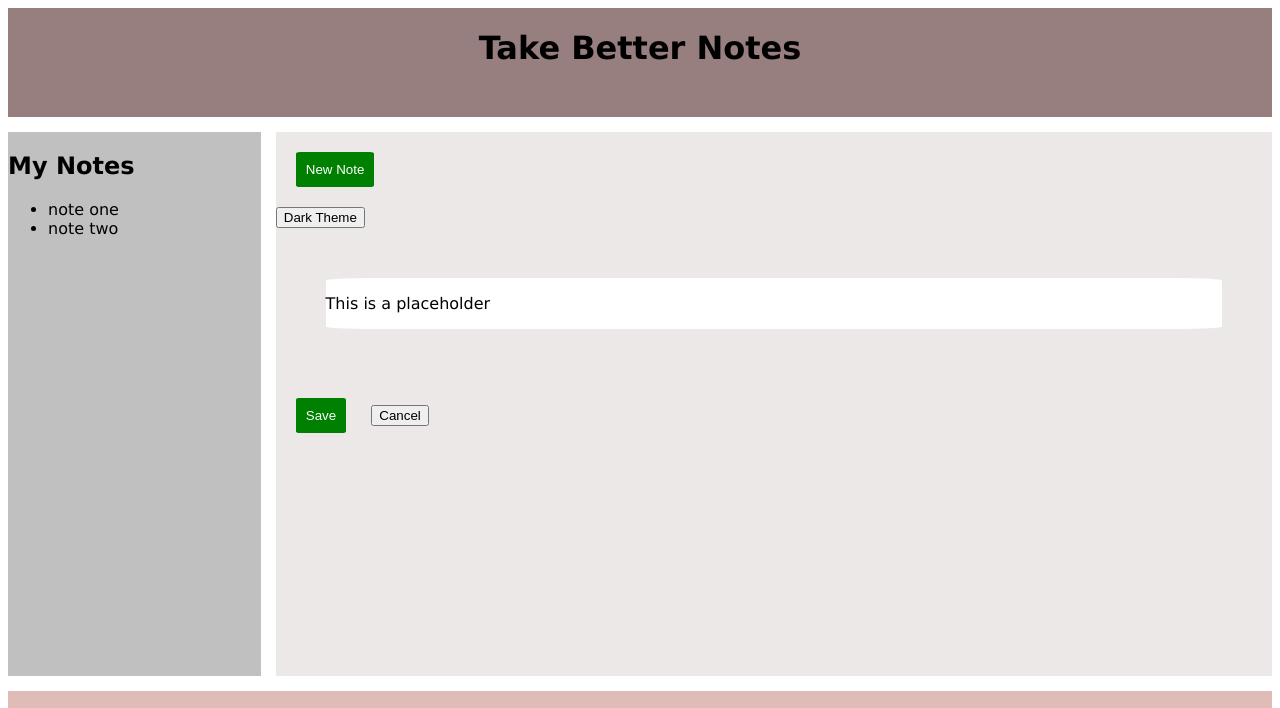
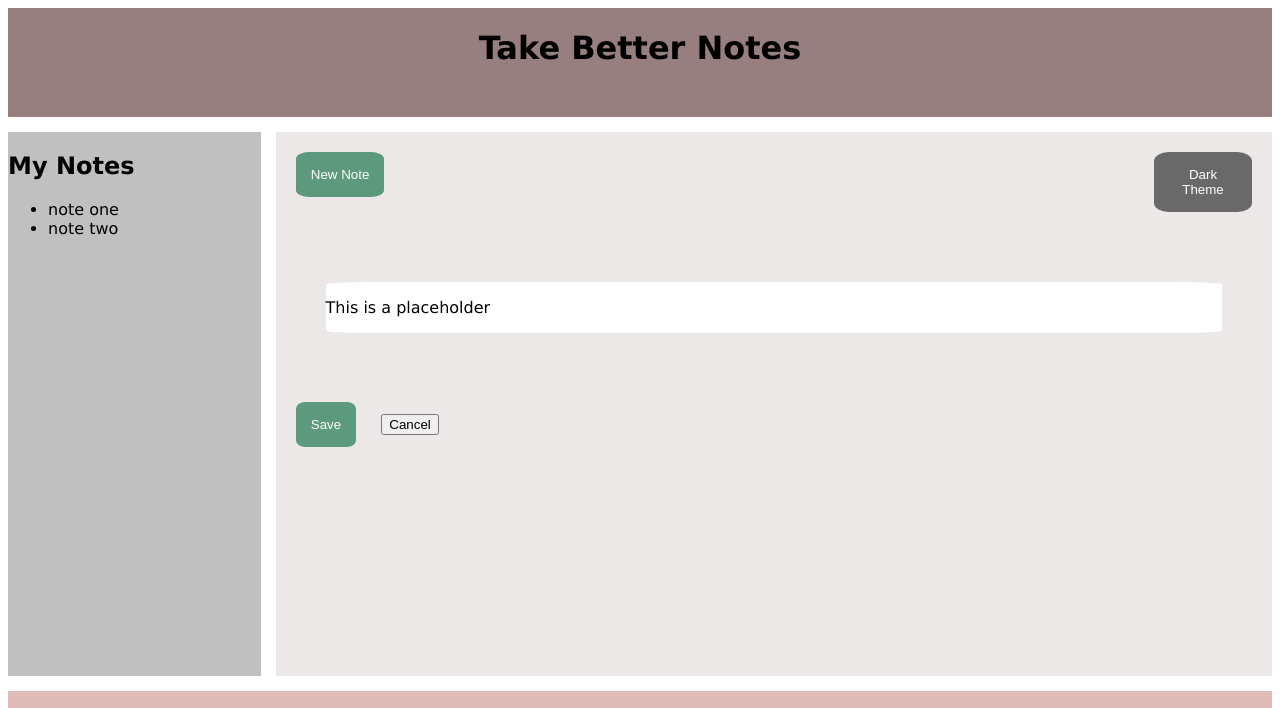
Before and after one commit to MeltedIceKing/Assignment1, a plain HTML site: page index.html in a window 1280 px wide. Shown: the top 708 px of the page. Drawn offline with Linux system fonts and the light colour scheme.

Commit message:
added a bit more functionality and css

```diff
--- a/index.html
+++ b/index.html
@@ -20,13 +20,15 @@
                     </ul>
                 </nav>
                 <main>
-                    <div class="smallest-flex">
+                    <div class="small-flex">
+                        <div class="smaller-flex">
                             <section class="section1">
                                 <button class="green-button">New Note</button>
                             </section>
                             <section class="section2">
                                 <button class="black-button">Dark Theme</button>
                             </section>
+                        </div>
                         <section class="section3">
                             <p> This is a placeholder</p>
                         </section>
--- a/stylesheets/stylesheet.css
+++ b/stylesheets/stylesheet.css
@@ -16,15 +16,33 @@ footer{
     text-align: center;
 }
 .green-button{
-    background-color: green;
+    background-color: rgb(93, 153, 124);
     border: none;
-    border-radius: 5%;
-    padding: 10px;
+    border-radius: 15%;
+    padding: 15px;
     color: white;
     margin: 20px;
     display: inline;
 }
-
+.black-button{
+    background-color: rgb(105, 105, 105);
+    border: none;
+    border-radius: 15%;
+    padding: 15px;
+    color: white;
+    margin: 20px;
+    display: inline;
+}
+.section1{
+    flex-basis: 100px;
+    flex-grow: 20;
+    flex-shrink: 1;
+}
+.section2{
+    flex-basis: 100px;
+    flex-grow: 1;
+    flex-shrink: 1;
+}
 .section3{
     background-color: white;
     margin: 5%;
@@ -46,7 +64,10 @@ footer{
     gap: 15px;
     height: 100vh;
 }
-.smallest-flex{
+.small-flex{
     display: flex;
     flex-direction: column;
 }
+.smaller-flex{
+    display: flex;
+}
```
Lines whose indentation alone changed are shown as unchanged.
